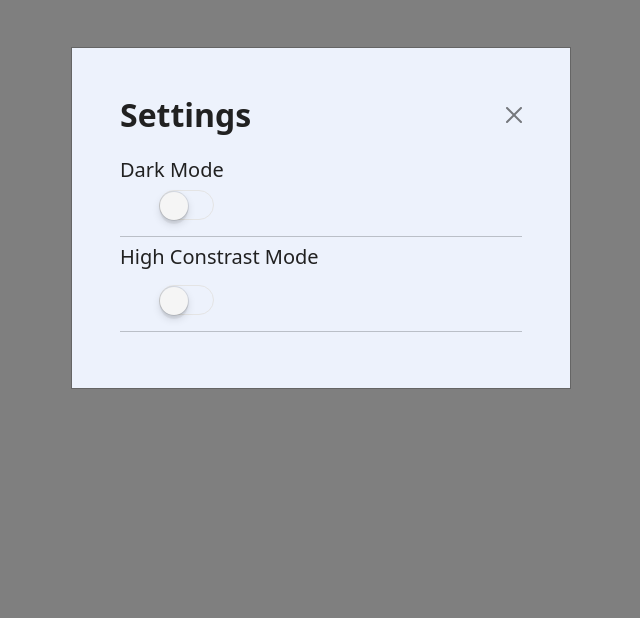
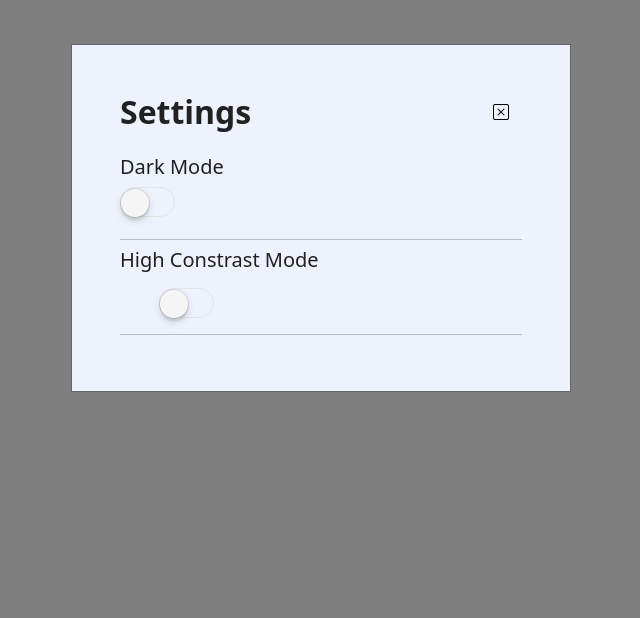
Before and after one commit to benvarian/CITS3403-Project, a Flask app: page /leaderboard in a window 1280 px wide, after a click that opens the changed part. Shown: the part 182-800 px from the top of the page, without its empty margins (319-959 px from the left). Run offline with Flask 2, Linux system fonts and the light colour scheme; data that the repository does not hold is empty; some libraries are stand-ins or nearby versions.

Commit message:
small fixes

```diff
--- a/Scrambled/app/game/last_update.txt
+++ b/Scrambled/app/game/last_update.txt
@@ -1 +1 @@
-12-05-2022
+13-05-2022
--- a/scrambled/app/templates/base.html
+++ b/scrambled/app/templates/base.html
@@ -85,23 +85,24 @@
         <div class="modal-content rounded-0">
           <div class="modal-header p-5 pb-4 border-bottom-0">
             <h2 class="fw-bold mb-0">Settings</h2>
-            <button
-              type="button"
-              class="btn-close"
-              data-bs-dismiss="modal"
-            ></button>
+            <button class="btn" data-bs-dismiss="modal">
+              <span
+                class="bi bi-x-square squareColor-light"
+                id="squareColor1"
+              ></span>
+            </button>
           </div>
           <div class="modal-body p-5 pt-0">
             <form class="">
-              <div class="form-floating mb-sm-3">
+              <div class="form mb-sm-3">
                 <h5>Dark Mode</h5>
-                <div class="col-lg-4 toggleWrapper" style="display: grid; place-items: center">
+                <div class="col-lg-4 toggleWrapper" style="display: inline-flex;">
                   <input type="checkbox" name="toggle1" class="mobileToggle" id="dark-mode"/>
                   <label for="dark-mode"></label>
                 </div>
               </div>
               <hr />
-              <div class="form-floating mb-sm-3">
+              <div class="form mb-sm-3">
                 <h5>High Constrast Mode</h5>
               </div>
               <div
```
Also changed, not shown: Scrambled/app/game/letters.txt (+5 -5 lines), scrambled/app.db.
